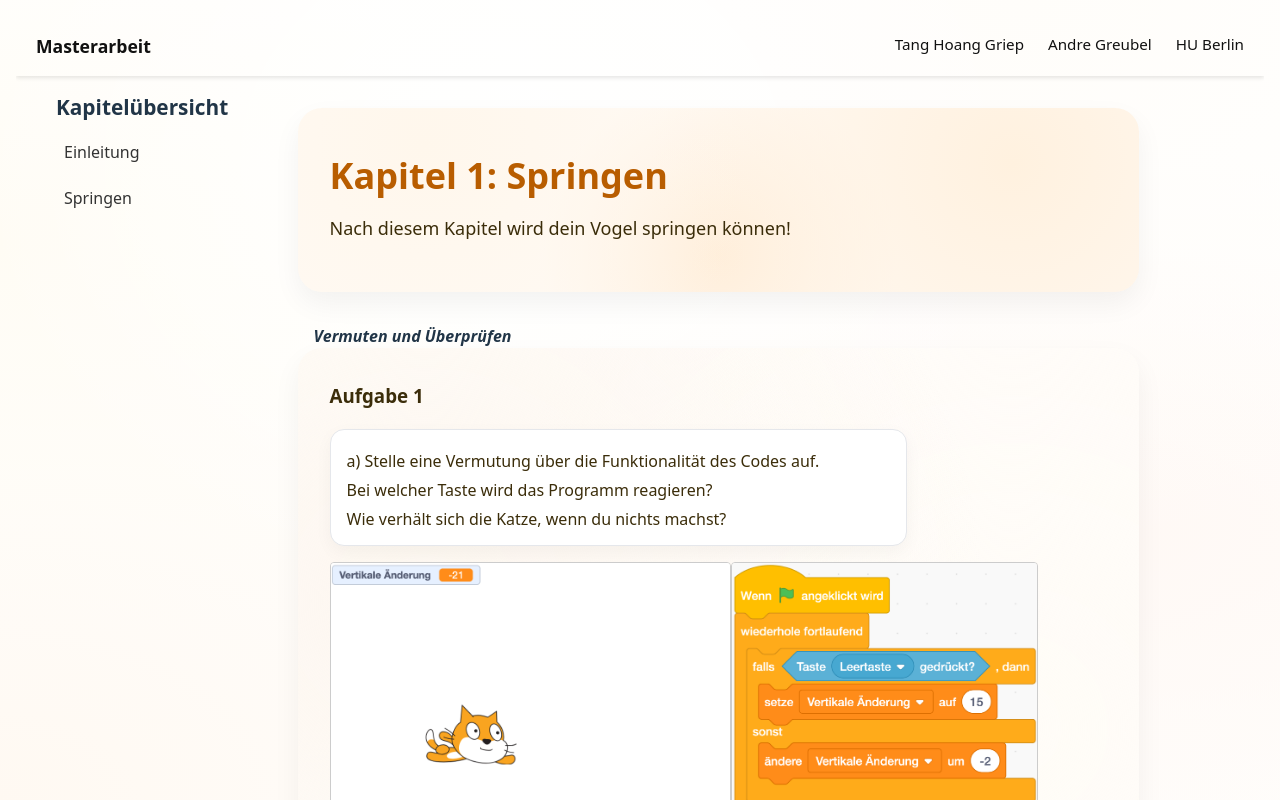
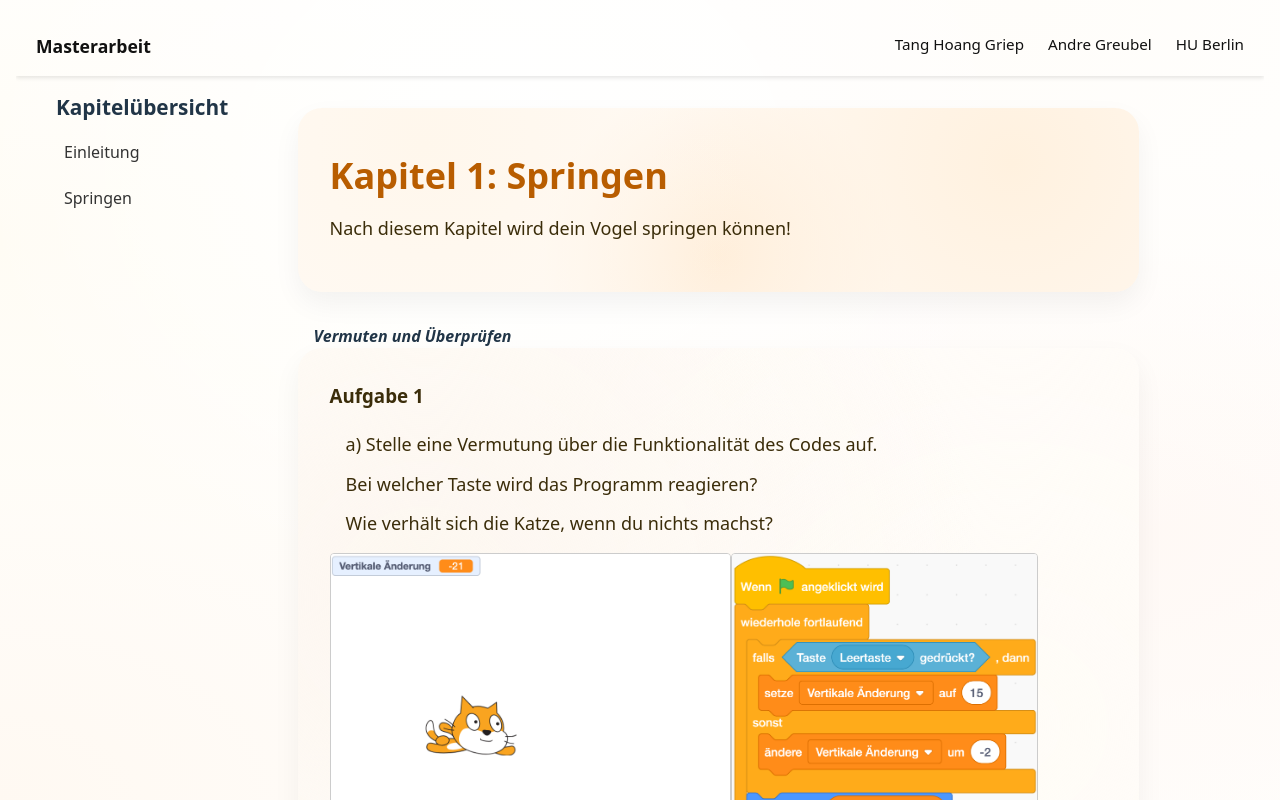
Before and after one commit to TangHoang/arbeitsheft-digital-scratch, a Vue app: page /chapter/springen in a window 1280 px wide. Built offline with nearby package versions, Linux system fonts and the light colour scheme.

Commit message:
style: minor style changes

```diff
--- a/src/components/PopUp.vue
+++ b/src/components/PopUp.vue
@@ -58,6 +58,7 @@ const props = defineProps({
     border: none;
     border-radius: 5px;
     cursor: pointer;
+    margin-left: 2rem;
 }
 
 .open-btn.floating {
--- a/src/components/SubtaskList.vue
+++ b/src/components/SubtaskList.vue
@@ -10,20 +10,19 @@ const { items } = defineProps({ items: Array })
 
 <style scoped>
 ul {
+    margin: 0;
     max-width: 70%;
     list-style: none;
     padding-left: 0.2rem;
     align-items: center;
-    padding: 14px 16px;
-    border: 1px solid #e5e7eb;
-    border-radius: 14px;
-    background: #fff;
-    box-shadow: 0 6px 18px rgba(0, 0, 0, .04);
+    padding: 0px 16px 14px;
 
 }
 
 li {
-    margin-top: 5px;
-    font-weight: 500;
+    font-size: 1.125rem;
+    line-height: 1.7;
+    color: #3b2d0a;
+    margin-top: 9px;
 }
 </style>
```
Also changed, not shown: src/components/SubTitle.vue (+14 -3 lines).
